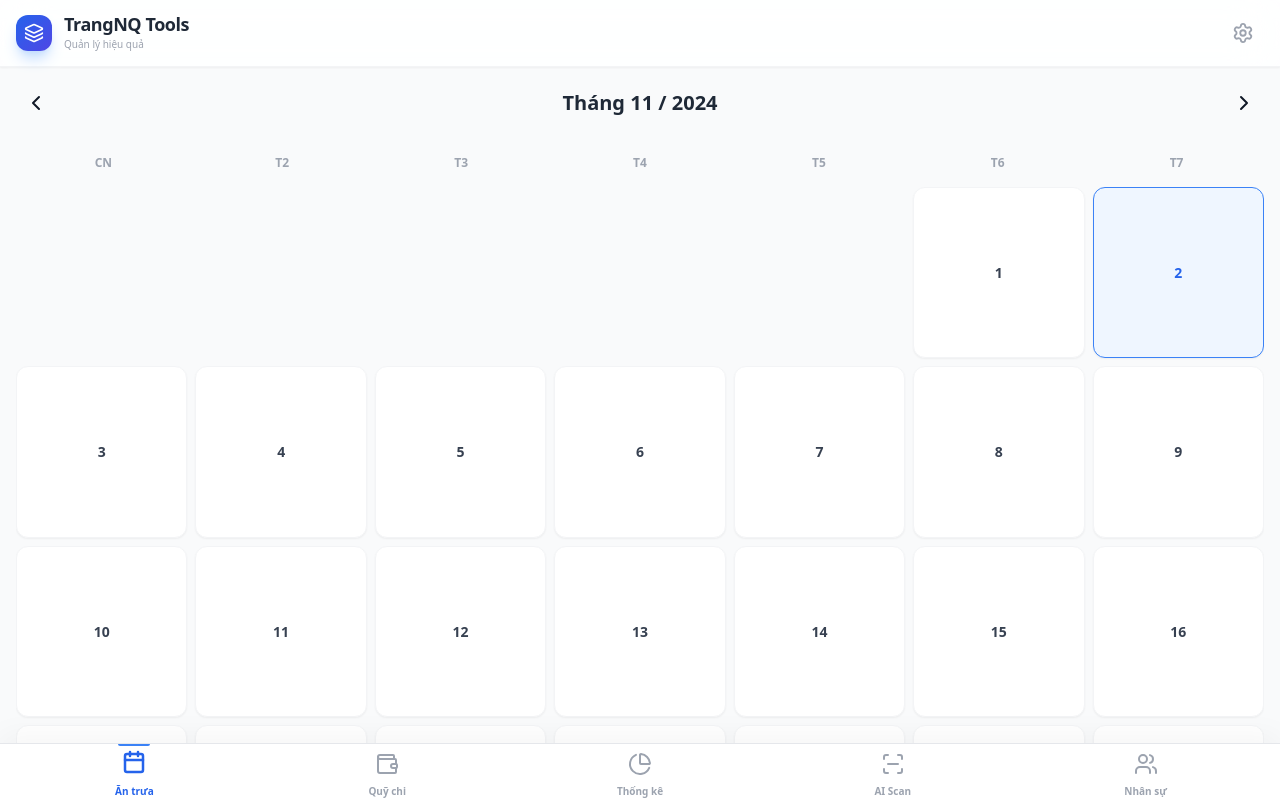
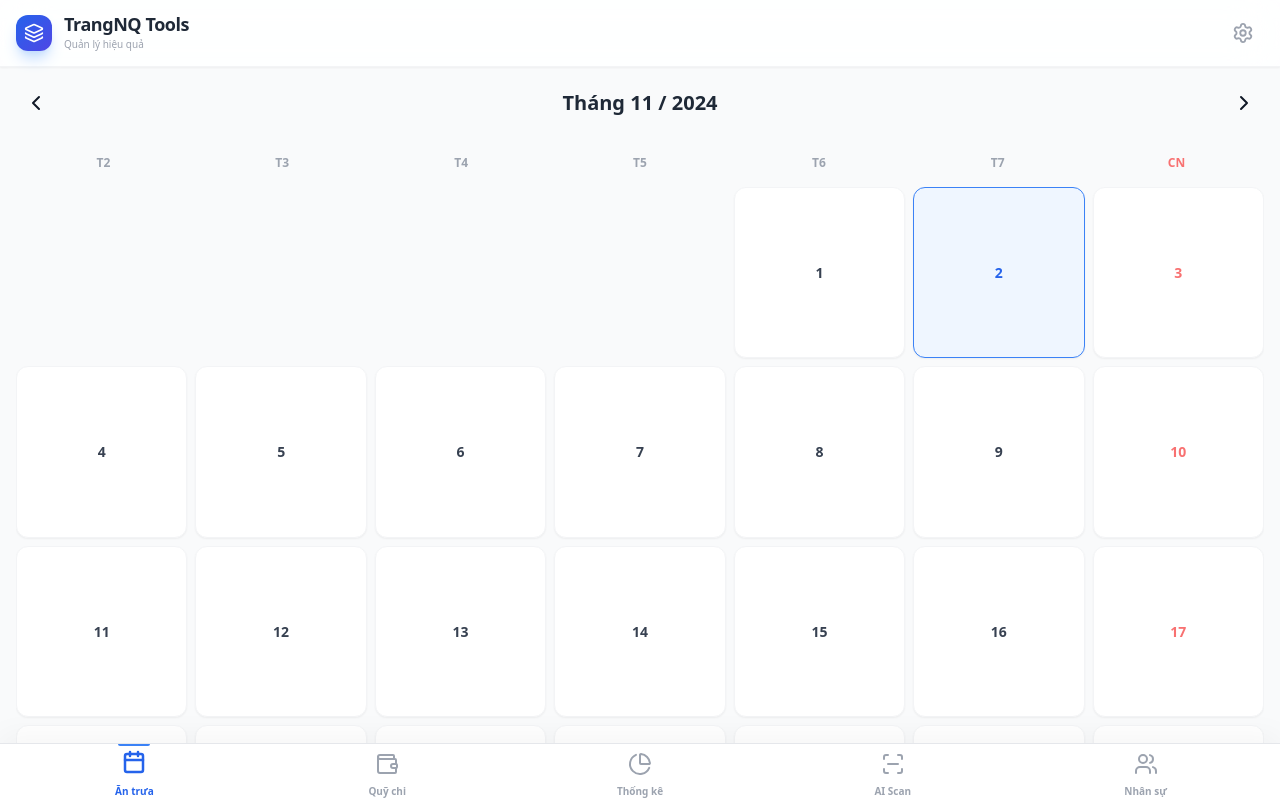
Before and after one commit to quoctrang12/calculate_interest_rate, a React (Vite) app: page / in a window 1280 px wide. Built offline with nearby package versions, Linux system fonts and the light colour scheme.

Commit message:
add new trangnq tools

```diff
--- a/components/CalendarView.tsx
+++ b/components/CalendarView.tsx
@@ -22,9 +22,12 @@ export const CalendarView: React.FC<CalendarViewProps> = ({
   const [tempItems, setTempItems] = useState<Map<string, LunchItem>>(new Map());
   const [batchPrice, setBatchPrice] = useState<number>(defaultCost);
 
-  // Format date helper
+  // Format date helper (Fix: Sử dụng Local Time thay vì UTC để tránh lệch ngày)
   const formatDate = (date: Date) => {
-    return date.toISOString().split('T')[0];
+    const year = date.getFullYear();
+    const month = String(date.getMonth() + 1).padStart(2, '0');
+    const day = String(date.getDate()).padStart(2, '0');
+    return `${year}-${month}-${day}`;
   };
 
   const getDaysInMonth = (year: number, month: number) => {
@@ -32,7 +35,16 @@ export const CalendarView: React.FC<CalendarViewProps> = ({
   };
 
   const daysInMonth = getDaysInMonth(currentDate.getFullYear(), currentDate.getMonth());
-  const firstDayOfMonth = new Date(currentDate.getFullYear(), currentDate.getMonth(), 1).getDay();
+
+  // Tính toán ngày bắt đầu của tháng (0 = Thứ 2, ..., 6 = Chủ Nhật)
+  const getFirstDayIndex = () => {
+    const day = new Date(currentDate.getFullYear(), currentDate.getMonth(), 1).getDay();
+    // getDay(): 0 là CN, 1 là T2...
+    // Muốn: 0 là T2, ... 6 là CN
+    return day === 0 ? 6 : day - 1;
+  };
+
+  const firstDayOfMonth = getFirstDayIndex();
 
   // Navigation
   const prevMonth = () => setCurrentDate(new Date(currentDate.getFullYear(), currentDate.getMonth() - 1, 1));
@@ -125,16 +137,20 @@ export const CalendarView: React.FC<CalendarViewProps> = ({
         </button>
       </div>
 
-      {/* Grid */}
+      {/* Grid Header (T2 -> CN) */}
       <div className="grid grid-cols-7 gap-1 text-center mb-2">
-        {['CN', 'T2', 'T3', 'T4', 'T5', 'T6', 'T7'].map(d => (
-          <div key={d} className="text-xs font-bold text-gray-400 uppercase py-2">{d}</div>
+        {['T2', 'T3', 'T4', 'T5', 'T6', 'T7', 'CN'].map(d => (
+          <div key={d} className={`text-xs font-bold uppercase py-2 ${d === 'CN' ? 'text-red-400' : 'text-gray-400'}`}>{d}</div>
         ))}
       </div>
+
       <div className="grid grid-cols-7 gap-2 flex-1 auto-rows-fr overflow-y-auto">
+        {/* Render Empty Cells */}
         {Array.from({ length: firstDayOfMonth }).map((_, i) => (
           <div key={`empty-${i}`} />
         ))}
+
+        {/* Render Days */}
         {Array.from({ length: daysInMonth }).map((_, i) => {
           const day = i + 1;
           const date = new Date(currentDate.getFullYear(), currentDate.getMonth(), day);
@@ -142,6 +158,9 @@ export const CalendarView: React.FC<CalendarViewProps> = ({
           const record = getRecordForDate(dateStr);
           const isToday = formatDate(new Date()) === dateStr;
           const count = record ? record.items.length : 0;
+
+          // Check if Sunday (Last column in grid)
+          const isSunday = (firstDayOfMonth + i) % 7 === 6;
 
           return (
             <button
@@ -151,10 +170,13 @@ export const CalendarView: React.FC<CalendarViewProps> = ({
                 aspect-square rounded-xl flex flex-col items-center justify-center relative shadow-sm border
                 ${isToday ? 'border-blue-500 bg-blue-50' : 'border-gray-100 bg-white'}
                 ${count > 0 ? 'bg-green-50 border-green-200' : ''}
+                ${isSunday && !isToday && count === 0 ? 'bg-gray-50' : ''}
                 active:scale-95 transition-transform
               `}
             >
-              <span className={`text-sm font-semibold ${isToday ? 'text-blue-600' : 'text-gray-700'}`}>{day}</span>
+              <span className={`text-sm font-semibold ${isToday ? 'text-blue-600' : (isSunday ? 'text-red-400' : 'text-gray-700')}`}>
+                {day}
+              </span>
               {count > 0 && (
                  <span className="mt-1 text-xs px-1.5 py-0.5 bg-green-200 text-green-800 rounded-full font-bold">
                    {count}
@@ -167,9 +189,7 @@ export const CalendarView: React.FC<CalendarViewProps> = ({
 
       {/* Modal for Employee Selection & Detail */}
       {selectedDateStr && (
-         // FIX: Tăng Z-Index lên 100 để đảm bảo modal đè lên Navbar (z-40)
         <div className="fixed inset-0 bg-black/50 z-[100] flex items-end sm:items-center justify-center animate-fade-in">
-          {/* FIX: Sử dụng max-h dynamic để tránh tràn màn hình */}
           <div className="bg-white w-full sm:max-w-lg h-[90dvh] sm:h-[80vh] sm:rounded-2xl rounded-t-3xl shadow-2xl flex flex-col">
             <div className="p-4 border-b border-gray-100 flex justify-between items-center bg-gray-50 rounded-t-3xl sm:rounded-t-2xl">
               <div>
@@ -266,7 +286,6 @@ export const CalendarView: React.FC<CalendarViewProps> = ({
               {employees.length === 0 && <p className="text-center text-gray-400 mt-8">Chưa có nhân viên nào.</p>}
             </div>
 
-             {/* FIX: Thêm pb-safe-area để nút không bị dính đáy màn hình trên iPhone */}
             <div className="p-4 border-t border-gray-100 bg-white rounded-b-xl sm:rounded-b-2xl shadow-[0_-5px_10px_rgba(0,0,0,0.05)] pb-safe-area">
               <button
                 onClick={saveAndClose}
--- a/components/ExpenseManager.tsx
+++ b/components/ExpenseManager.tsx
@@ -1,6 +1,6 @@
 import React, { useState, useMemo } from 'react';
 import { ExpenseRecord } from '../types';
-import { ChevronLeft, ChevronRight, Plus, Trash2, Calendar as CalIcon, BarChart3, X } from 'lucide-react';
+import { ChevronLeft, ChevronRight, Plus, Trash2, Calendar as CalIcon, BarChart3, X, Zap } from 'lucide-react';
 
 interface ExpenseManagerProps {
   expenses: ExpenseRecord[];
@@ -28,8 +28,29 @@ export const ExpenseManager: React.FC<ExpenseManagerProps> = ({
   const [newAmount, setNewAmount] = useState('');
   const [newNote, setNewNote] = useState('');
 
+  // --- Quick Entry State ---
+  const [showQuickAdd, setShowQuickAdd] = useState(false);
+
+  // Initialize date with Local Date string
+  const getTodayString = () => {
+     const d = new Date();
+     return `${d.getFullYear()}-${String(d.getMonth()+1).padStart(2,'0')}-${String(d.getDate()).padStart(2,'0')}`;
+  };
+
+  const [quickDate, setQuickDate] = useState(getTodayString);
+  const [quickTitle, setQuickTitle] = useState('');
+  const [quickAmount, setQuickAmount] = useState('');
+  const [quickNote, setQuickNote] = useState('');
+
   // --- Helpers ---
-  const formatDate = (date: Date) => date.toISOString().split('T')[0];
+  // Fix: Sử dụng Local Time
+  const formatDate = (date: Date) => {
+    const year = date.getFullYear();
+    const month = String(date.getMonth() + 1).padStart(2, '0');
+    const day = String(date.getDate()).padStart(2, '0');
+    return `${year}-${month}-${day}`;
+  };
+
   const prevMonth = () => setCurrentDate(new Date(currentDate.getFullYear(), currentDate.getMonth() - 1, 1));
   const nextMonth = () => setCurrentDate(new Date(currentDate.getFullYear(), currentDate.getMonth() + 1, 1));
 
@@ -68,9 +89,10 @@ export const ExpenseManager: React.FC<ExpenseManagerProps> = ({
     const weeklyData: { week: number; total: number; items: ExpenseRecord[] }[] = [];
 
     monthlyExpenses.forEach(e => {
-      const date = new Date(e.date);
+      // Parse manual date string (YYYY-MM-DD) to integer day to avoid UTC shift
+      const dayOfMonth = parseInt(e.date.split('-')[2]);
+
       // Simple week calculation: Week of month (1-5)
-      const dayOfMonth = date.getDate();
       const weekNum = Math.ceil(dayOfMonth / 7);
 
       let weekGroup = weeklyData.find(w => w.week === weekNum);
@@ -103,6 +125,22 @@ export const ExpenseManager: React.FC<ExpenseManagerProps> = ({
     }
   };
 
+  const handleQuickAdd = () => {
+    if (quickDate && quickTitle && quickAmount) {
+      onAddExpense({
+        id: Date.now().toString(),
+        date: quickDate,
+        title: quickTitle,
+        amount: Number(quickAmount),
+        note: quickNote
+      });
+      setQuickTitle('');
+      setQuickAmount('');
+      setQuickNote('');
+      setShowQuickAdd(false);
+    }
+  };
+
   const openDay = (day: number) => {
     const date = new Date(currentDate.getFullYear(), currentDate.getMonth(), day);
     setSelectedDateStr(formatDate(date));
@@ -111,22 +149,35 @@ export const ExpenseManager: React.FC<ExpenseManagerProps> = ({
   // --- Render Calendar Grid ---
   const renderCalendar = () => {
     const daysInMonth = new Date(currentDate.getFullYear(), currentDate.getMonth() + 1, 0).getDate();
-    const firstDay = new Date(currentDate.getFullYear(), currentDate.getMonth(), 1).getDay();
+
+    // Calculate first day index (Mon=0, ... Sun=6)
+    const getFirstDayIndex = () => {
+       const day = new Date(currentDate.getFullYear(), currentDate.getMonth(), 1).getDay();
+       return day === 0 ? 6 : day - 1;
+    };
+    const firstDay = getFirstDayIndex();
 
     return (
       <div className="flex-1 flex flex-col overflow-hidden">
+        {/* Header T2 -> CN */}
         <div className="grid grid-cols-7 gap-1 text-center mb-2">
-          {['CN', 'T2', 'T3', 'T4', 'T5', 'T6', 'T7'].map(d => (
-            <div key={d} className="text-xs font-bold text-gray-400 uppercase py-2">{d}</div>
+          {['T2', 'T3', 'T4', 'T5', 'T6', 'T7', 'CN'].map(d => (
+            <div key={d} className={`text-xs font-bold uppercase py-2 ${d === 'CN' ? 'text-red-400' : 'text-gray-400'}`}>{d}</div>
           ))}
         </div>
+
         <div className="grid grid-cols-7 gap-2 flex-1 auto-rows-fr overflow-y-auto p-1">
+          {/* Empty Cells */}
           {Array.from({ length: firstDay }).map((_, i) => <div key={`empty-${i}`} />)}
+
+          {/* Days */}
           {Array.from({ length: daysInMonth }).map((_, i) => {
             const day = i + 1;
-            const dateStr = formatDate(new Date(currentDate.getFullYear(), currentDate.getMonth(), day));
+            const date = new Date(currentDate.getFullYear(), currentDate.getMonth(), day);
+            const dateStr = formatDate(date);
             const total = expensesByDate.get(dateStr) || 0;
             const isToday = formatDate(new Date()) === dateStr;
+            const isSunday = (firstDay + i) % 7 === 6;
 
             return (
               <button
@@ -136,10 +187,13 @@ export const ExpenseManager: React.FC<ExpenseManagerProps> = ({
                   aspect-square rounded-xl flex flex-col items-center justify-center relative shadow-sm border
                   ${isToday ? `${theme.borderDark} ${theme.bg}` : 'border-gray-100 bg-white'}
                   ${total > 0 && !isToday ? `${theme.border} ${theme.bg}/50` : ''}
+                  ${isSunday && !isToday && total === 0 ? 'bg-gray-50' : ''}
                   active:scale-95 transition-transform
                 `}
               >
-                <span className={`text-sm font-semibold ${isToday ? theme.text : 'text-gray-700'}`}>{day}</span>
+                <span className={`text-sm font-semibold ${isToday ? theme.text : (isSunday ? 'text-red-400' : 'text-gray-700')}`}>
+                    {day}
+                </span>
                 {total > 0 && (
                   <span className={`mt-1 text-[10px] ${theme.text} font-bold truncate w-full px-1`}>
                     {currencyFormatter(total).replace(/\D00$/, '')}
@@ -208,15 +262,16 @@ export const ExpenseManager: React.FC<ExpenseManagerProps> = ({
           <button onClick={nextMonth} className="p-2 hover:bg-gray-100 rounded-full"><ChevronRight /></button>
         </div>
 
-        {/* View Toggle */}
-        <div className="flex bg-gray-100 p-1 rounded-xl">
+        {/* View Toggle and Quick Add */}
+        <div className="flex gap-2">
+          <div className="flex bg-gray-100 p-1 rounded-xl flex-1">
             <button
               onClick={() => setViewMode('calendar')}
               className={`flex-1 py-2 text-sm font-bold rounded-lg flex items-center justify-center gap-2 transition-all ${
                 viewMode === 'calendar' ? `bg-white shadow ${theme.text}` : 'text-gray-500'
               }`}
             >
-            <CalIcon size={16} /> Lịch chi
+              <CalIcon size={16} /> Lịch
             </button>
             <button
               onClick={() => setViewMode('stats')}
@@ -227,7 +282,82 @@ export const ExpenseManager: React.FC<ExpenseManagerProps> = ({
               <BarChart3 size={16} /> Thống kê
             </button>
           </div>
+
+          <button
+             onClick={() => setShowQuickAdd(!showQuickAdd)}
+             className={`px-4 rounded-xl font-bold transition-all flex items-center justify-center shadow-sm border ${
+               showQuickAdd
+                 ? `${theme.bgDark} text-white ${theme.borderDark}`
+                 : 'bg-white text-gray-500 border-gray-200 hover:bg-gray-50'
+             }`}
+          >
+            <Zap size={20} fill={showQuickAdd ? "currentColor" : "none"} />
+          </button>
         </div>
+      </div>
+
+      {/* Quick Entry Section */}
+      {showQuickAdd && (
+        <div className="mb-4 animate-fade-in bg-white p-4 rounded-xl border border-gray-200 shadow-lg relative z-10">
+          <div className="flex justify-between items-center mb-3">
+             <h3 className={`text-sm font-bold uppercase tracking-wider ${theme.text}`}>Thêm nhanh</h3>
+             <button onClick={() => setShowQuickAdd(false)} className="text-gray-400 hover:text-gray-600"><X size={16}/></button>
+          </div>
+
+          <div className="space-y-3">
+             <div className="grid grid-cols-2 gap-3">
+                <div>
+                   <label className="text-[10px] font-bold text-gray-400 uppercase mb-1 block">Ngày</label>
+                   <input
+                      type="date"
+                      value={quickDate}
+                      onChange={e => setQuickDate(e.target.value)}
+                      className={`w-full p-2 text-sm rounded-lg border border-gray-300 focus:ring-1 outline-none ${theme.focusRing} ${theme.borderFocus}`}
+                   />
+                </div>
+                <div>
+                   <label className="text-[10px] font-bold text-gray-400 uppercase mb-1 block">Số tiền</label>
+                   <input
+                      type="number"
+                      placeholder="0"
+                      value={quickAmount}
+                      onChange={e => setQuickAmount(e.target.value)}
+                      className={`w-full p-2 text-sm rounded-lg border border-gray-300 focus:ring-1 outline-none font-bold ${theme.focusRing} ${theme.borderFocus}`}
+                   />
+                </div>
+             </div>
+
+             <div>
+                <label className="text-[10px] font-bold text-gray-400 uppercase mb-1 block">Nội dung</label>
+                <input
+                   type="text"
+                   placeholder="Vd: Ăn sáng, Xăng xe..."
+                   value={quickTitle}
+                   onChange={e => setQuickTitle(e.target.value)}
+                   className={`w-full p-2 text-sm rounded-lg border border-gray-300 focus:ring-1 outline-none ${theme.focusRing} ${theme.borderFocus}`}
+                />
+             </div>
+
+             <div>
+                <input
+                   type="text"
+                   placeholder="Ghi chú (tùy chọn)..."
+                   value={quickNote}
+                   onChange={e => setQuickNote(e.target.value)}
+                   className={`w-full p-2 text-xs rounded-lg border border-gray-200 focus:ring-1 outline-none text-gray-600 ${theme.focusRing} ${theme.borderFocus}`}
+                />
+             </div>
+
+             <button
+               onClick={handleQuickAdd}
+               disabled={!quickTitle || !quickAmount || !quickDate}
+               className={`w-full text-white py-2.5 rounded-xl font-bold disabled:opacity-50 flex items-center justify-center gap-2 mt-2 shadow-md ${theme.bgDark} ${theme.bgDarkHover}`}
+             >
+               <Plus size={18} /> Lưu chi tiêu
+             </button>
+          </div>
+        </div>
+      )}
 
       {/* Main Content */}
       {viewMode === 'calendar' ? renderCalendar() : renderStats()}
```
Lines whose indentation alone changed are shown as unchanged.
